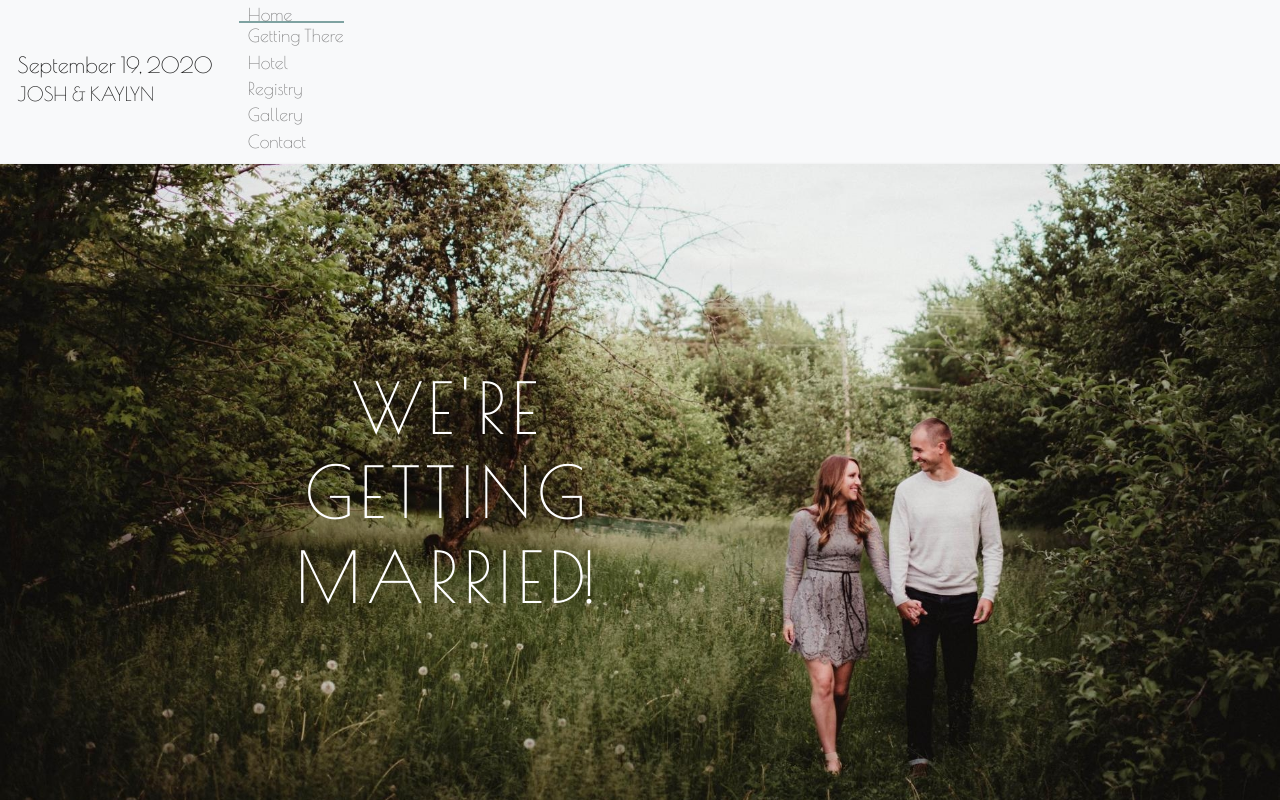
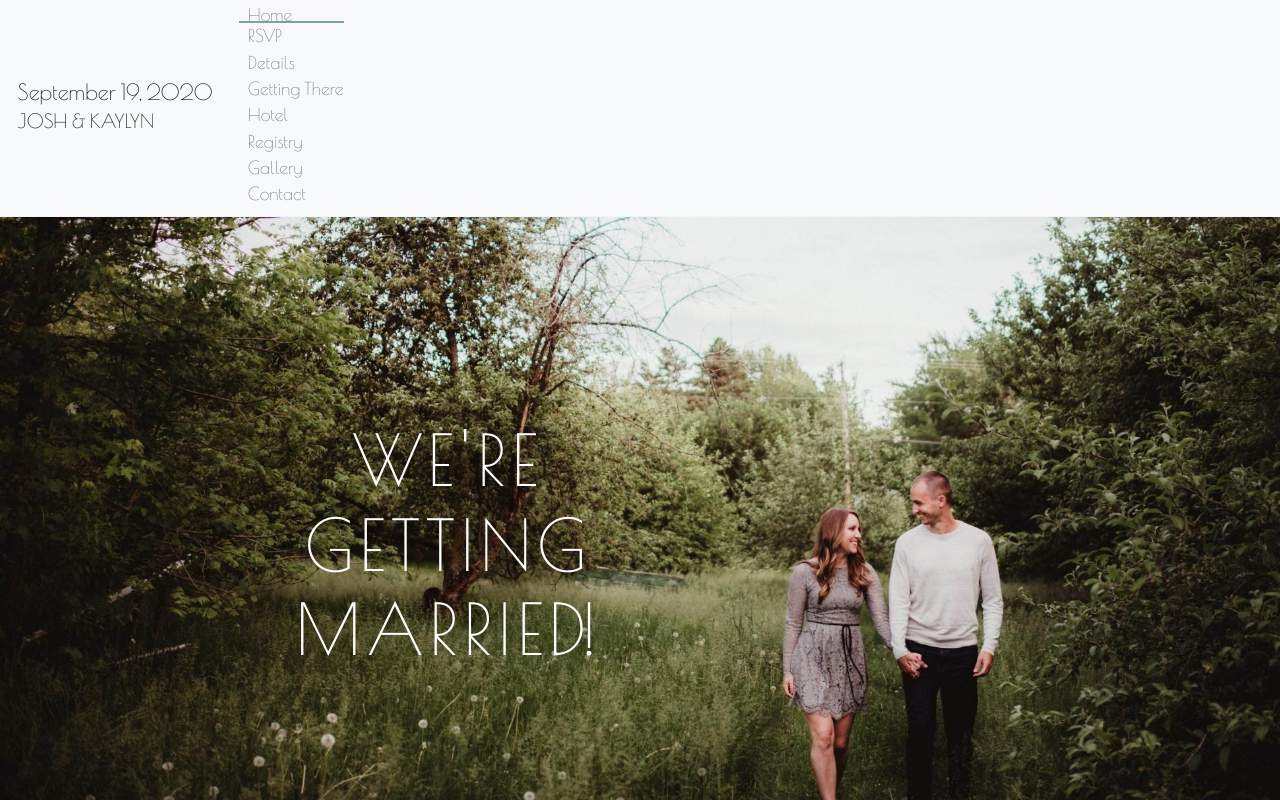
Before and after one commit to joshforcier/rsvp, a Vue app: page / in a window 1280 px wide. Shown: the top 800 px of the page. Built offline with nearby package versions, Linux system fonts and the light colour scheme; what vue-gallery, vue-sweetalert2, vuefire would draw is missing.

Commit message:
unhide rsvp

```diff
--- a/src/components/Navbar.vue
+++ b/src/components/Navbar.vue
@@ -43,16 +43,16 @@ export default {
                     name: "Home",
                     path: "/",
                 },
-                // {
-                //     id: 1,
-                //     name: "RSVP",
-                //     path: "/RSVP",
-                // },
-                // {
-                //     id: 2,
-                //     name: "Details",
-                //     path: "/schedule",
-                // },
+                {
+                    id: 1,
+                    name: "RSVP",
+                    path: "/RSVP",
+                },
+                {
+                    id: 2,
+                    name: "Details",
+                    path: "/schedule",
+                },
                 {
                     id: 3,
                     name: "Getting There",
```
